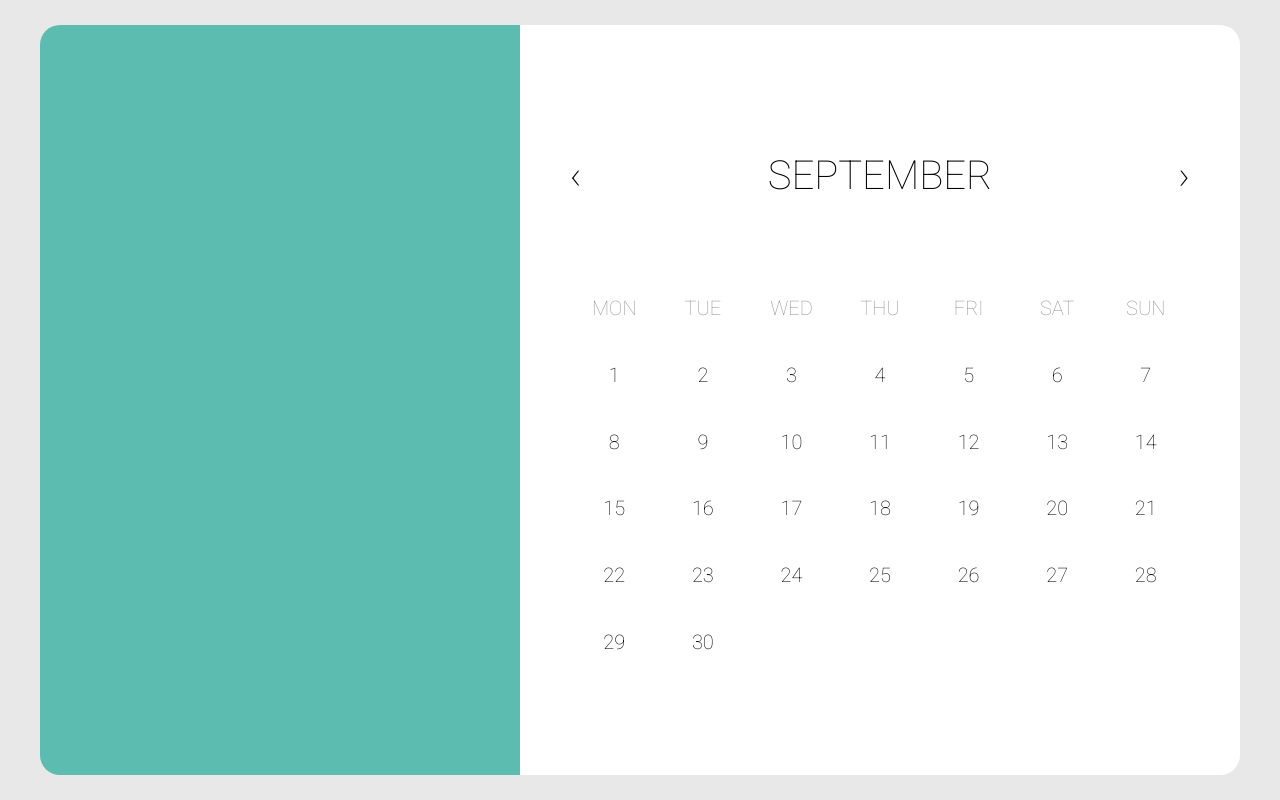
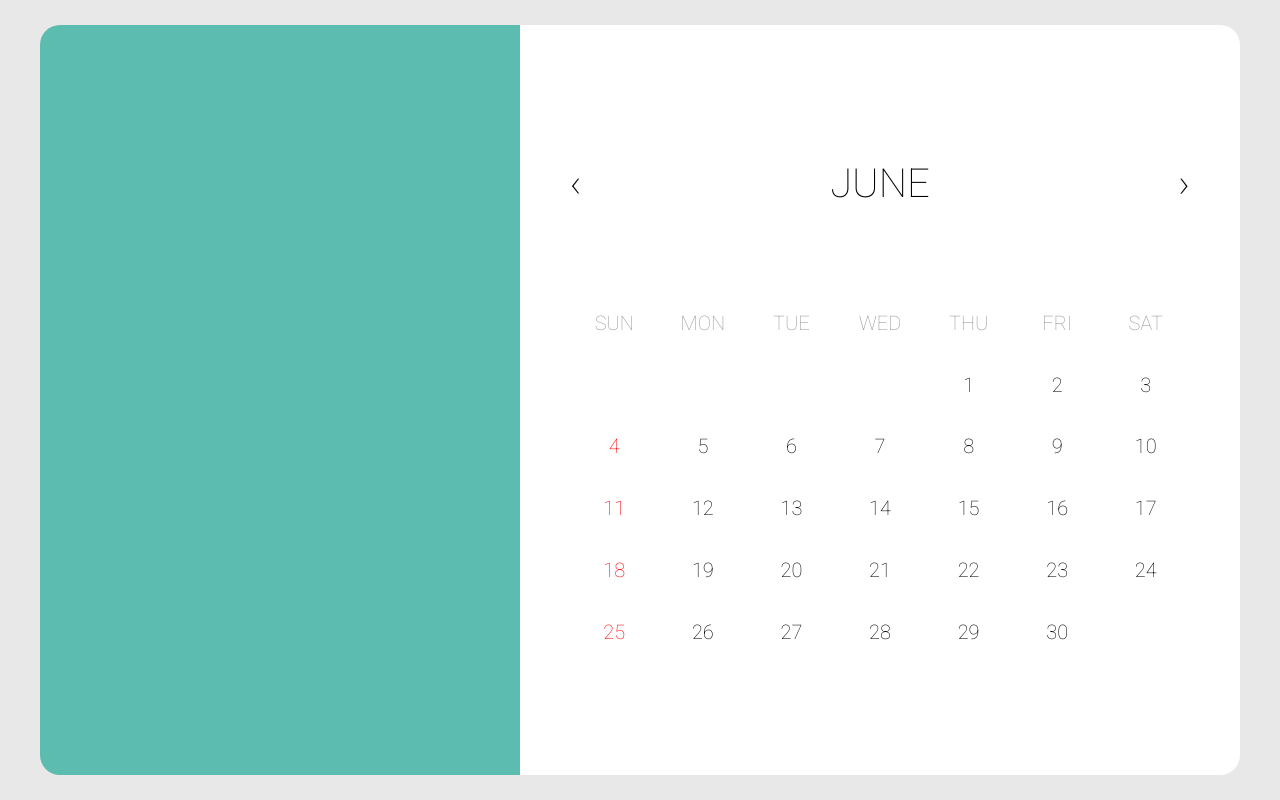
Before and after one commit to stuniel/Calendar-App, a plain HTML site: page index.html in a window 1280 px wide. Drawn offline with Linux system fonts and the light colour scheme.

Commit message:
Added calendar functionality. Calendar shows real dates based on new Date prototype. Next task includes getting real dates from clicked number and creating objects that will hold the tasks.

```diff
--- a/css/style.css
+++ b/css/style.css
@@ -59,7 +59,6 @@ html, body, .wrapper {
   display: flex;
   flex-direction: column;
   padding: 50px;
-  padding-bottom: 100px;
 }
 
 .month-name {
@@ -77,7 +76,7 @@ html, body, .wrapper {
   flex-direction: column;
 }
 
-.week {
+.week, .day-names {
   display: flex;
   flex: 1;
   flex-direction: row;
@@ -85,7 +84,7 @@ html, body, .wrapper {
   background-color: red;*/
 }
 
-.week div {
+.week div, .day-names div {
   display: flex;
   flex: 1;
   /*border: 1px solid pink;
@@ -100,6 +99,10 @@ html, body, .wrapper {
 }
 
 .day:hover {
-  background-color: rgba(92, 188, 175, 0.5);
+  background-color: rgb(232, 232, 232);
   border-radius: 10px;
 }
+
+.sun {
+  color: rgba(250, 0, 0, 1)
+}
--- a/index.html
+++ b/index.html
@@ -12,67 +12,77 @@
       <div class="calendar">
         <div class="calendar-container">
           <div class="month-name">
-            <span class="prev-month">&#8249;</span><span class="now-month">SEPTEMBER</span><span class="next-month">&#8250;</span>
+            <span class="prev-month">&#8249;</span><span class="now-month"></span><span class="next-month">&#8250;</span>
           </div>
           <div class="days">
-            <div class="week day-names">
-              <div class="mon">MON</div>
-              <div class="tue">TUE</div>
-              <div class="wed">WED</div>
-              <div class="thu">THU</div>
-              <div class="fri">FRI</div>
-              <div class="sat">SAT</div>
+            <div class="day-names">
               <div class="sun">SUN</div>
+              <div>MON</div>
+              <div>TUE</div>
+              <div>WED</div>
+              <div>THU</div>
+              <div>FRI</div>
+              <div>SAT</div>
             </div>
             <div class="week week-1">
-              <div class="day mon">1</div>
-              <div class="day tue">2</div>
-              <div class="day wed">3</div>
-              <div class="day thu">4</div>
-              <div class="day fri">5</div>
-              <div class="day sat">6</div>
-              <div class="day sun">7</div>
+              <div class="sun">7</div>
+              <div class="mon">1</div>
+              <div class="tue">2</div>
+              <div class="wed">3</div>
+              <div class="thu">4</div>
+              <div class="fri">5</div>
+              <div class="sat">6</div>
             </div>
             <div class="week week-2">
-              <div class="day mon">8</div>
-              <div class="day tue">9</div>
-              <div class="day wed">10</div>
-              <div class="day thu">11</div>
-              <div class="day fri">12</div>
-              <div class="day sat">13</div>
-              <div class="day sun">14</div>
+              <div class="sun">14</div>
+              <div class="mon">8</div>
+              <div class="tue">9</div>
+              <div class="wed">10</div>
+              <div class="thu">11</div>
+              <div class="fri">12</div>
+              <div class="sat">13</div>
             </div>
             <div class="week week-3">
-              <div class="day mon">15</div>
-              <div class="day tue">16</div>
-              <div class="day wed">17</div>
-              <div class="day thu">18</div>
-              <div class="day fri">19</div>
-              <div class="day sat">20</div>
-              <div class="day sun">21</div>
+              <div class="sun">21</div>
+              <div class="mon">15</div>
+              <div class="tue">16</div>
+              <div class="wed">17</div>
+              <div class="thu">18</div>
+              <div class="fri">19</div>
+              <div class="sat">20</div>
             </div>
             <div class="week week-4">
-              <div class="day mon">22</div>
-              <div class="day tue">23</div>
-              <div class="day wed">24</div>
-              <div class="day thu">25</div>
-              <div class="day fri">26</div>
-              <div class="day sat">27</div>
-              <div class="day sun">28</div>
+              <div class="sun">28</div>
+              <div class="mon">22</div>
+              <div class="tue">23</div>
+              <div class="wed">24</div>
+              <div class="thu">25</div>
+              <div class="fri">26</div>
+              <div class="sat">27</div>
             </div>
             <div class="week week-5">
-              <div class="day mon">29</div>
-              <div class="day tue">30</div>
+              <div class="sun"></div>
+              <div class="mon">29</div>
+              <div class="tue">30</div>
               <div class="wed"></div>
               <div class="thu"></div>
               <div class="fri"></div>
               <div class="sat"></div>
+            </div>
+            <div class="week week-6">
               <div class="sun"></div>
+              <div class="mon"></div>
+              <div class="tue"></div>
+              <div class="wed"></div>
+              <div class="thu"></div>
+              <div class="fri"></div>
+              <div class="sat"></div>
             </div>
           </div>
         </div>
       </div>
     </div>
   </div>
+  <script src="scripts/script.js"></script>
 </body>
 </html>
--- /dev/null
+++ b/scripts/script.js
@@ -0,0 +1,65 @@
+const nowMonth = document.querySelector('.now-month');
+const prevMonth = document.querySelector('.prev-month');
+const nextMonth = document.querySelector('.next-month');
+const weeks = document.querySelectorAll('.week');
+let days = document.querySelectorAll('.day');
+
+const monthNames = ["January", "February", "March", "April", "May", "June", "July", "August", "September", "October", "November", "December"];
+const weekDays = ["sun", "mon", "tue", "wed", "thu", "fri", "sat"];
+
+const currentDate = new Date()
+const currentMonthIndex = currentDate.getMonth();
+let currentMonth = currentMonthIndex + 1;
+let currentYear = currentDate.getFullYear();
+
+setDate();
+
+function skipMonth(e) {
+  currentMonth--;
+  setDate()
+}
+
+function forwardMonth(e) {
+  currentMonth++;
+  setDate()
+}
+
+function setDate() {
+  if (currentMonth < 10) {
+    currentMonth = "0" + currentMonth;
+  } if (currentMonth > 12) {
+    currentMonth -= 12;
+    currentYear += 1;
+  } if (currentMonth < 1) {
+    currentMonth += 12;
+    currentYear -= 1;
+  }
+
+  let yearMonthDate = currentYear + "-" + currentMonth;
+  const chosenMonth = new Date(yearMonthDate)
+  nowMonth.innerText = monthNames[currentMonth - 1].toUpperCase();
+  drawDaysTable(chosenMonth);
+  days = document.querySelectorAll('.day');
+}
+
+function drawDaysTable(chosenMonth) {
+  const weekDay = chosenMonth.getDay();
+  const numberOfDays = new Date(currentYear, currentMonth, 0).getDate();
+  let weekNumber = 1;
+  weeks.forEach(week => {
+    for (i = 0; i < 7; i++) {
+      let dayNumber = (i - weekDay + 1) + (weekNumber * 7 - 7);
+      if (dayNumber > 0 && dayNumber <= numberOfDays) {
+        week.querySelector(`.${weekDays[i]}`).innerText = dayNumber;
+        week.querySelector(`.${weekDays[i]}`).classList.add('day');
+      } else {
+        week.querySelector(`.${weekDays[i]}`).innerText = "";
+        week.querySelector(`.${weekDays[i]}`).classList.remove('day');
+      }
+    }
+    weekNumber++;
+  });
+}
+
+prevMonth.addEventListener('click', skipMonth);
+nextMonth.addEventListener('click', forwardMonth);
```
